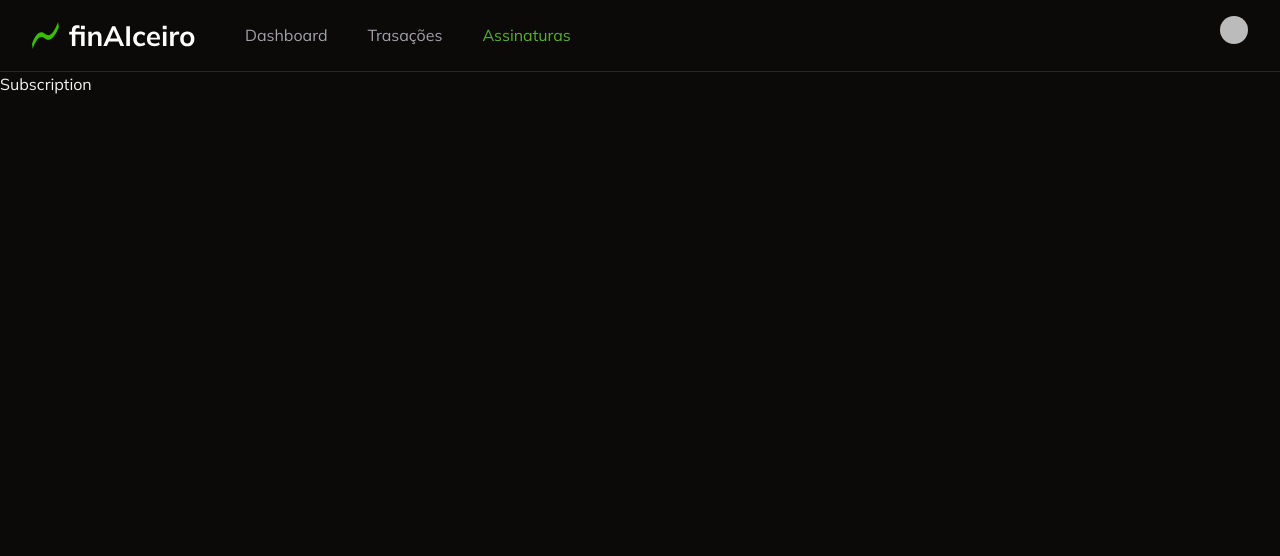
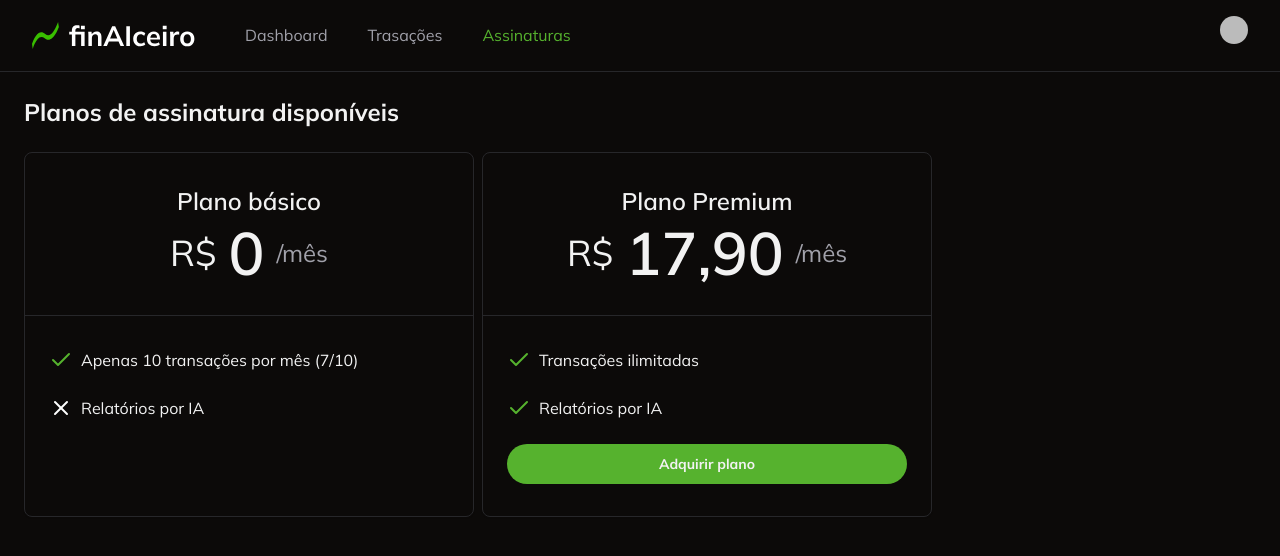
Before and after one commit to henriquedevop/finaiceiro, a Next.js app: page /subscription in a window 1280 px wide. Shown: the top 556 px of the page. Built offline with nearby package versions, Linux system fonts and the light colour scheme; no server answers; sample sign-in values are in the browser's storage; some icons are missing.

Commit message:
feat: ensure user is redirected to stripe checkout when acquiring plan

```diff
--- /dev/null
+++ b/app/subscription/_actions/create-stripe-checkout/index.ts
@@ -0,0 +1,35 @@
+"use server";
+
+import { auth } from "@clerk/nextjs/server";
+import Stripe from "stripe";
+
+export const craeteStripeCheckout = async () => {
+  const { userId } = await auth();
+  if (!userId) {
+    throw new Error("Unauthorized");
+  }
+  if (!process.env.STRIPE_SECRET_KEY) {
+    throw new Error("Stripe secret key not found");
+  }
+  const stripe = new Stripe(process.env.STRIPE_SECRET_KEY, {
+    apiVersion: "2024-10-28.acacia",
+  });
+  const session = await stripe.checkout.sessions.create({
+    payment_method_types: ["card"],
+    mode: "subscription",
+    success_url: "http://localhost:3000",
+    cancel_url: "http://localhost:3000",
+    subscription_data: {
+      metadata: {
+        clerk_user_id: userId,
+      },
+    },
+    line_items: [
+      {
+        price: process.env.STRIPE_PREMIUM_PLAN_PRICE_ID,
+        quantity: 1,
+      },
+    ],
+  });
+  return { sessionId: session.id };
+};
--- /dev/null
+++ b/app/subscription/components/acquire-plan-button.tsx
@@ -0,0 +1,31 @@
+"use client";
+
+import { Button } from "@/app/_components/ui/button";
+import { craeteStripeCheckout } from "../_actions/create-stripe-checkout";
+import { loadStripe } from "@stripe/stripe-js";
+
+const AcquirePlanbutton = () => {
+  const handleAcquirePlanClick = async () => {
+    const { sessionId } = await craeteStripeCheckout();
+    if (!process.env.NEXT_PUBLIC_STRIPE_PUBLISHABLE_KEY) {
+      throw new Error("Stripe publishable key not found");
+    }
+    const stripe = await loadStripe(
+      process.env.NEXT_PUBLIC_STRIPE_PUBLISHABLE_KEY,
+    );
+    if (!stripe) {
+      throw new Error("Stripe instance not found");
+    }
+    await stripe.redirectToCheckout({ sessionId });
+  };
+  return (
+    <Button
+      className="w-full rounded-full font-bold"
+      onClick={handleAcquirePlanClick}
+    >
+      Adquirir plano
+    </Button>
+  );
+};
+
+export default AcquirePlanbutton;
--- a/app/subscription/page.tsx
+++ b/app/subscription/page.tsx
@@ -1,6 +1,9 @@
 import { auth } from "@clerk/nextjs/server";
 import Navbar from "../_components/navbar";
 import { redirect } from "next/navigation";
+import { Card, CardContent, CardHeader } from "../_components/ui/card";
+import { CheckIcon, XIcon } from "lucide-react";
+import AcquirePlanbutton from "./components/acquire-plan-button";
 
 const SubscriptionPage = async () => {
   const { userId } = await auth();
@@ -8,10 +11,59 @@
     redirect("/login");
   }
   return (
-    <div>
+    <>
       <Navbar />
-      <h1>Subscription</h1>
-    </div>
+      <div className="space-y-6 p-6">
+        <h1 className="text-2xl font-bold">Planos de assinatura disponíveis</h1>
+        <div className="flex gap-2">
+          <Card className="w-[450px]">
+            <CardHeader className="border-b border-solid py-8">
+              <h2 className="text-center text-2xl font-semibold">
+                Plano básico
+              </h2>
+              <div className="flex items-center justify-center gap-3">
+                <span className="text-4xl">R$</span>
+                <span className="text-6xl font-semibold">0</span>
+                <span className="text-2xl text-muted-foreground">/mês</span>
+              </div>
+            </CardHeader>
+            <CardContent className="space-y-6 py-8">
+              <div className="flex items-center gap-2">
+                <CheckIcon className="text-primary" />
+                <p>Apenas 10 transações por mês (7/10)</p>
+              </div>
+              <div className="flex items-center gap-2">
+                <XIcon className="text-white" />
+                <p>Relatórios por IA</p>
+              </div>
+            </CardContent>
+          </Card>
+          <Card className="w-[450px]">
+            <CardHeader className="border-b border-solid py-8">
+              <h2 className="text-center text-2xl font-semibold">
+                Plano Premium
+              </h2>
+              <div className="flex items-center justify-center gap-3">
+                <span className="text-4xl">R$</span>
+                <span className="text-6xl font-semibold">17,90</span>
+                <span className="text-2xl text-muted-foreground">/mês</span>
+              </div>
+            </CardHeader>
+            <CardContent className="space-y-6 py-8">
+              <div className="flex items-center gap-2">
+                <CheckIcon className="text-primary" />
+                <p>Transações ilimitadas</p>
+              </div>
+              <div className="flex items-center gap-2">
+                <CheckIcon className="text-primary" />
+                <p>Relatórios por IA</p>
+              </div>
+              <AcquirePlanbutton />
+            </CardContent>
+          </Card>
+        </div>
+      </div>
+    </>
   );
 };
 
--- a/package.json
+++ b/package.json
@@ -20,6 +20,7 @@
     "@radix-ui/react-scroll-area": "^1.2.2",
     "@radix-ui/react-select": "^2.1.4",
     "@radix-ui/react-slot": "^1.1.1",
+    "@stripe/stripe-js": "^4.9.0",
     "@tanstack/react-table": "^8.20.5",
     "class-variance-authority": "^0.7.1",
     "clsx": "^2.1.1",
@@ -33,6 +34,7 @@
     "react-hook-form": "^7.54.2",
     "react-number-format": "^5.4.2",
     "recharts": "^2.15.0",
+    "stripe": "^17.3.1",
     "tailwind-merge": "^2.6.0",
     "tailwindcss-animate": "^1.0.7",
     "zod": "^3.24.1"
```
Also changed, not shown: 2 other files (tests, documents, lock files or other folders).
